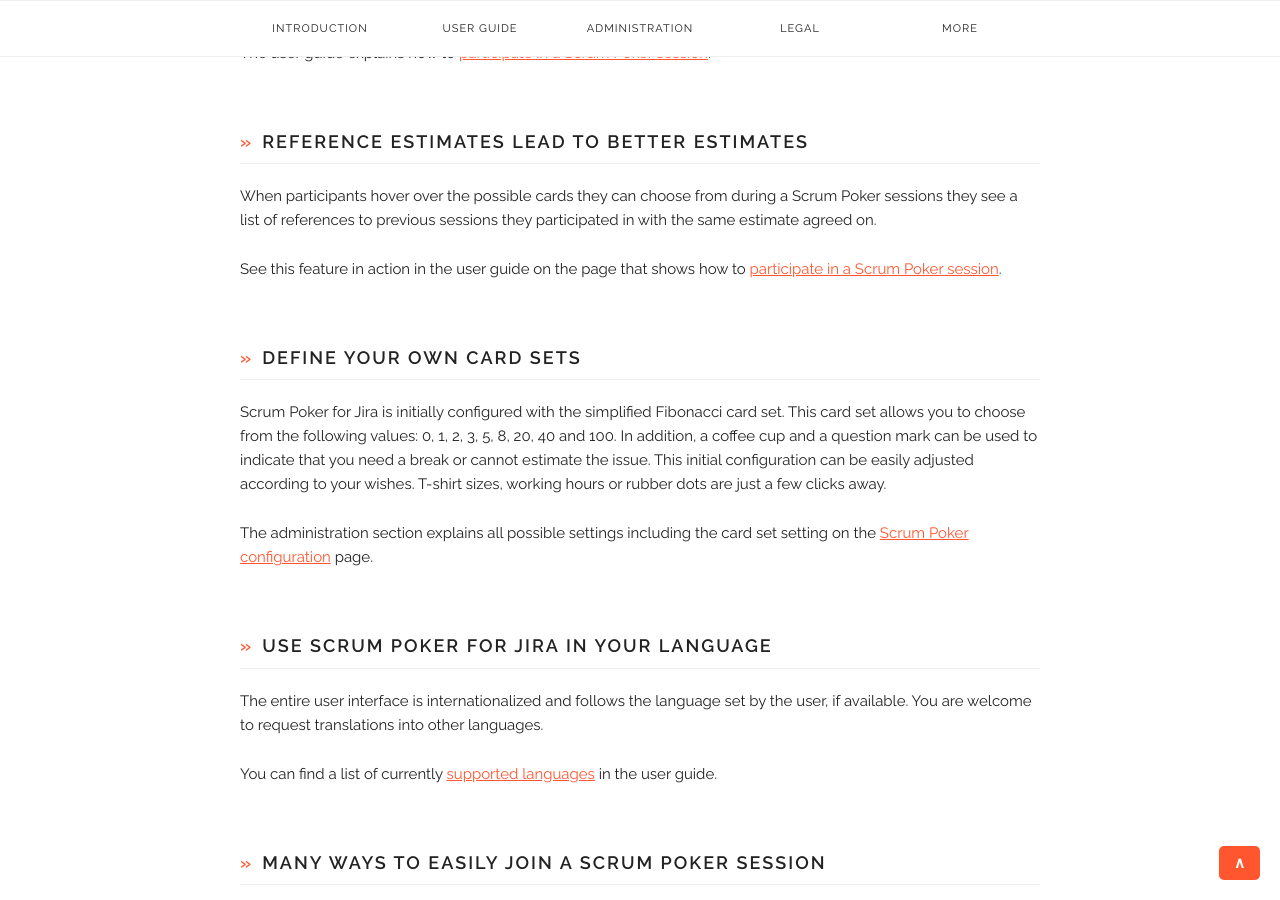
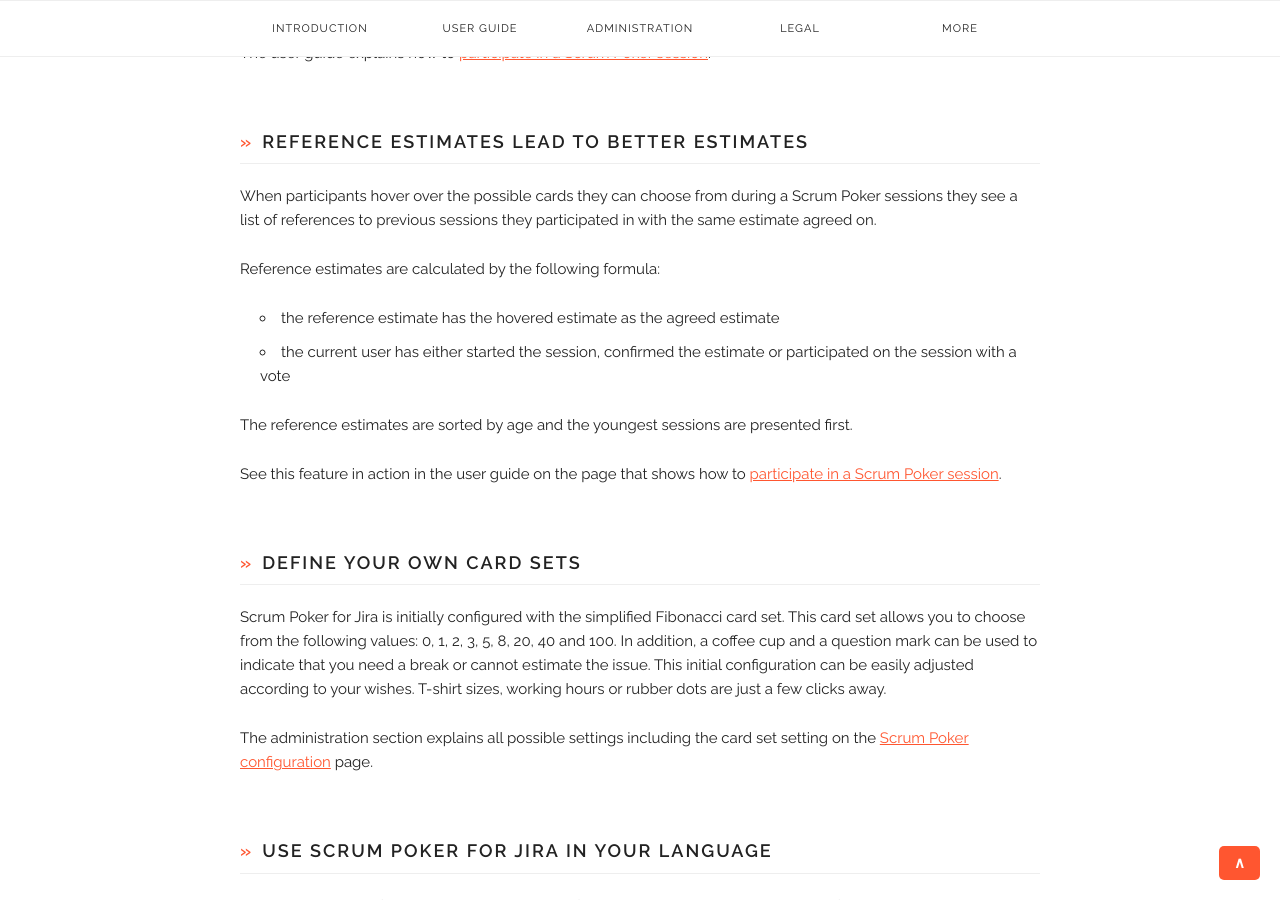
Before and after one commit to codescape/jira-scrum-poker, a Jekyll site: the page built from docs/features.md, in a window 1280 px wide and 900 px high, scrolled down 1898 px. Built offline with Jekyll 4.4.1, drawn with Linux system fonts in a browser that asks for light colours; nearby versions of some CDN libraries.

Commit message:
docs: improve documentation of the reference estimates

```diff
--- a/docs/features.md
+++ b/docs/features.md
@@ -46,6 +46,13 @@
 
 When participants hover over the possible cards they can choose from during a Scrum Poker sessions they see a list of references to previous sessions they participated in with the same estimate agreed on.
 
+Reference estimates are calculated by the following formula:
+
+* the reference estimate has the hovered estimate as the agreed estimate
+* the current user has either started the session, confirmed the estimate or participated on the session with a vote
+
+The reference estimates are sorted by age and the youngest sessions are presented first.
+
 See this feature in action in the user guide on the page that shows how to [participate in a Scrum Poker session](/participate-in-scrum-poker-session).
 
 ### Define your own card sets
```
Also changed, not shown: docs/changelog.md.
